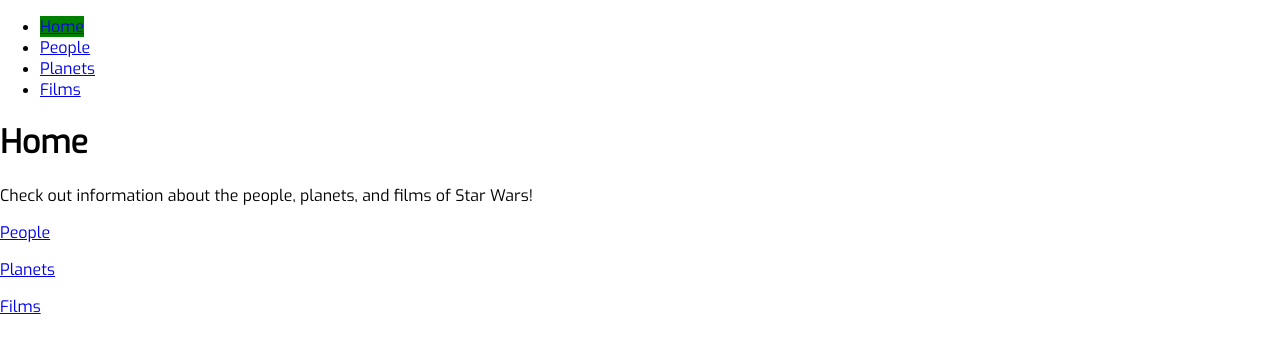
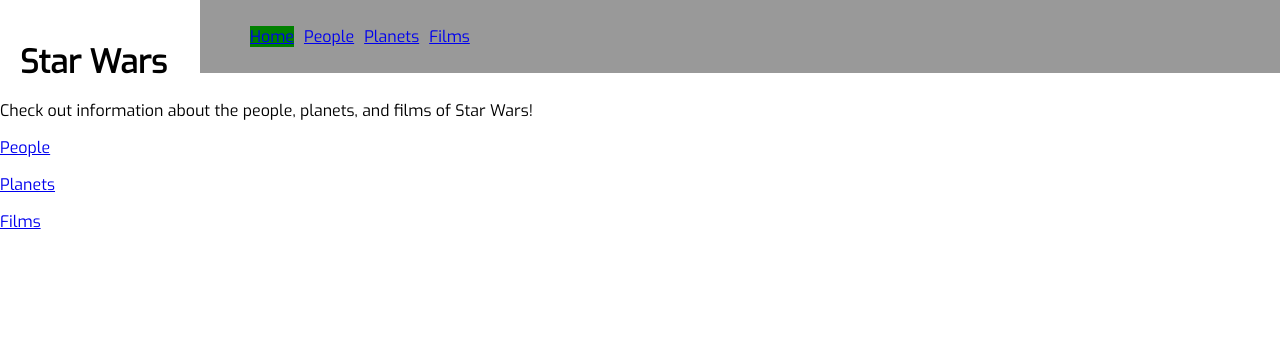
Before and after one commit to megahzord22/starwarsreactrouterapplication, a React (Vite) app: page / in a window 1280 px wide. Shown: the top 352 px of the page. Built offline with nearby package versions, Linux system fonts and the light colour scheme.

Commit message:
almost there

```diff
--- a/src/App.jsx
+++ b/src/App.jsx
@@ -13,64 +13,77 @@
 export function Home() {
     return (
         <>
-            <h1>Home</h1>
+            {/* <h1>Home</h1> */}
+            <div className="home">
             <p>Check out information about the people, planets, and films of Star Wars!</p>
             <p><Link to="/people">People</Link></p>
             <p><Link to="/planets">Planets</Link></p>
             <p><Link to="/films">Films</Link></p>
+            </div>
         </>
     )
 }
 
 export function People() {
     return <>
-    <aside>
+    <div className="data">
+    <aside className="side-nav">
         <ul>
                     {Object.keys(peopleData).map(item => (
                         <li key={item}>
-                <NavLink to={`/people/${peopleData[item].name}`}>{peopleData[item].name}</NavLink>
+                        <NavLink to={`/people/${item}`}>{peopleData[item].name}</NavLink>
                     </li>
                     ))}
                 </ul>
     </aside>
-    <div><Outlet /></div>
+    </div>
+    <div className="content"><Outlet /></div>
 </>
 }
 
 export function Planets() {
     return <>
-    <aside>
+    <div className="data">
+    <aside className="side-nav">
         <ul>
                     {Object.keys(planetsData).map(item => (
                         <li key={item}>
-                <NavLink to={`/planets/${planetsData[item].name}`}>{planetsData[item].name}</NavLink>
+                        <NavLink to={`/planets/${item}`}>{planetsData[item].name}</NavLink>
                     </li>
                     ))}
                 </ul>
     </aside>
-    <div><Outlet /></div>
+    </div>
+    <div className="content"><Outlet /></div>
 </>
 }
 
 export function Films() {
     return  <>
-            <aside>
+    <div className="data">
+            <aside className="side-nav">
                 <ul>
                     {Object.keys(filmsData).map(item => (
                         <li key={item}>
-                        <NavLink to={`/films/${filmsData[item].episode_id}`}>{filmsData[item].title}</NavLink>
+                        <NavLink to={`/films/${item}`}>{filmsData[item].title}</NavLink>
                     </li>
                     ))}
                 </ul>
             </aside>
-            <div><Outlet /></div>
+            <div className="content"><Outlet /></div>
+            </div>
         </>
+
 }
 
 export function Root(props) {
     const { children } = props
     return (
         <>
+        <div className="heading">
+            <h1>Star Wars</h1>
+        </div>
+        <div className="root-nav">
             <nav>
                 <ul>
                     <li><NavLink to="/">Home</NavLink></li>
@@ -94,6 +107,7 @@
                     Films</NavLink></li>
                 </ul>
             </nav>
+            </div>
             <main>{children || <Outlet />}</main>
         </>
     )
@@ -107,8 +121,15 @@
     return (
         <>
             <h2>{people.name}</h2>
-            <p>{people.homeworld}</p>
-            <p>{people.films.join(', ')}</p>
+            <p>Height: {people.height}</p>
+            <p>Mass: {people.mass}</p>
+            <p>Hair Color: {people.hair_color}</p>
+            <p>Skin Color: {people.skin_color}</p>
+            <p>Eye Color: {people.eye_color}</p>
+            <p>Birth Year: {people.birth_year}</p>
+            <p>Gender: {people.gender}</p>
+            <p>Homeworld: {people.homeworld}</p>
+            <p>Films: {people.films.join(', ')}</p>
         </>
     )
 }
@@ -120,7 +141,13 @@
     return (
         <>
             <h2>{planet.name}</h2>
+            <p>Rotation: {planet.rotation_period}</p>
+            <p>Orbit: {planet.orbital_period}</p>
+            <p>Diameter: {planet.diameter}</p>
             <p>Climate: {planet.climate}</p>
+            <p>Gravity: {planet.gravity}</p>
+            <p>Terrain: {planet.terrain}</p>
+            <p>Population: {planet.population}</p>
             <p>Residents: {planet.residents.join(', ')}</p>
         </>
     )
@@ -137,8 +164,20 @@
             <p>Producer: {film.producer}</p>
             <p>Release Date: {film.release_date}</p>
             <p>Opening Crawl: {film.opening_crawl}</p>
-            <p>Characters: {film.characters.join(', ')}</p>
-            <p>Planets: {film.planets.join(', ')}</p>
+            <p>Characters:</p>
+            <ul>
+            {film.characters.map(item => (
+                        <li key={item}>
+                        <Link to={item}>{item}</Link>
+                    </li>
+                    ))}</ul>
+            <p>Planets:</p>
+            <ul>
+            {film.planets.map(item => (
+                        <li key={item}>
+                        <Link to={item}>{item}</Link>
+                    </li>
+                    ))}</ul>
         </>
     )
 }
--- a/src/index.css
+++ b/src/index.css
@@ -12,3 +12,51 @@
 a.active {
   background-color: green;
 }
+
+.root-nav {
+  display: flex;
+  justify-content: space-between;
+  align-items: center;
+  background-color: #999;
+  color: 333;
+  padding: 10px;
+  position: fixed;
+  top: 0;
+  width: 100%;
+  z-index: 1000;
+  margin-bottom: 15 px;
+  margin-left: 200px;
+}
+
+.root-nav nav ul li {
+  display: inline;
+  margin-right: 10px;
+}
+
+.data {
+  display: flex;
+}
+
+.side-nav {
+  width: 200px;
+  background-color: #f2f2f2;
+  padding: 20px;
+  margin-top: 100px;
+}
+
+.content {
+  flex: 1;
+  padding: 20px;
+  margin-top: 40px;
+}
+
+.heading {
+  position: absolute;
+  top: 20px;
+  left: 20px;
+  z-index: 1000;
+}
+
+.home {
+  margin-top: 100px;
+}
```
Lines whose indentation alone changed are shown as unchanged.
